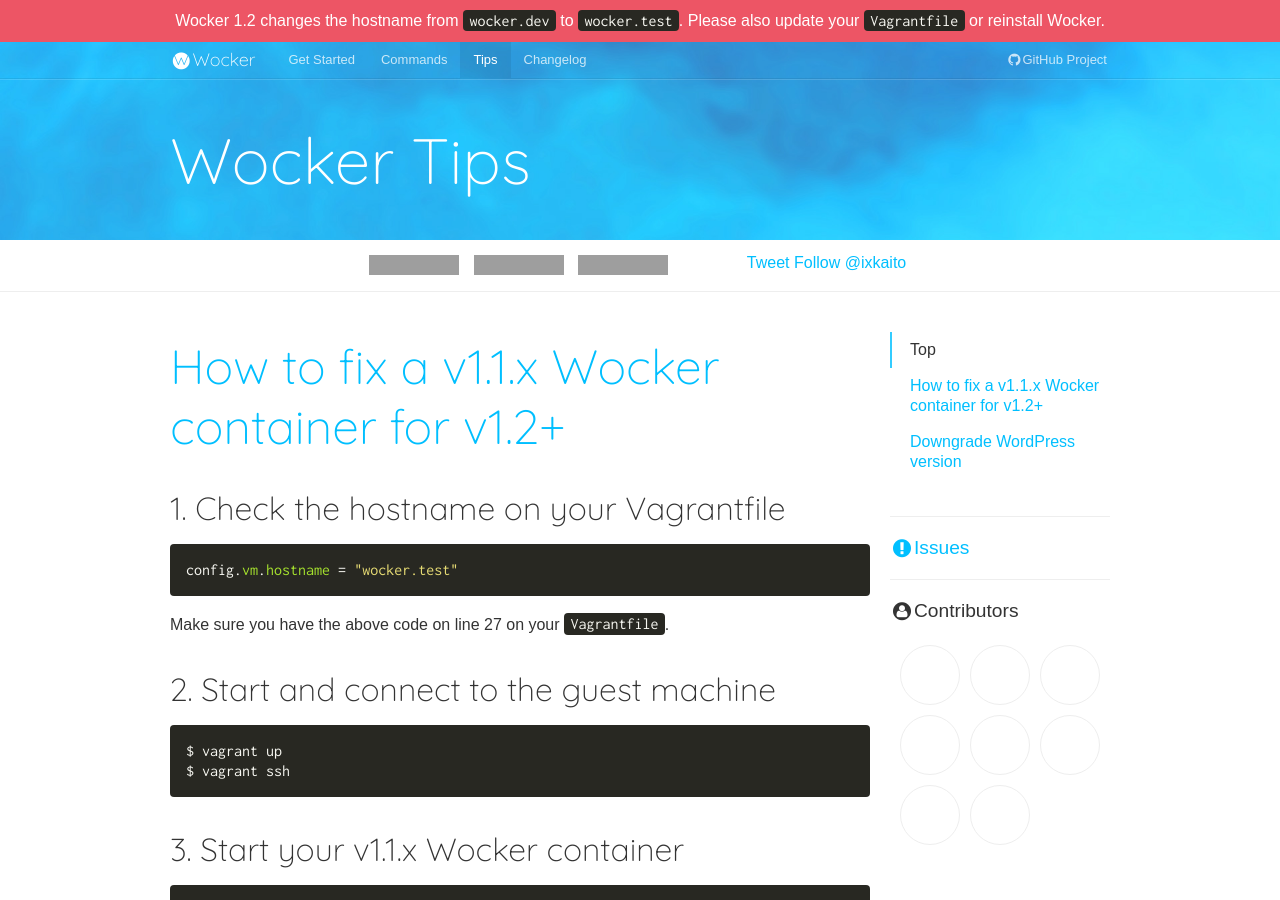
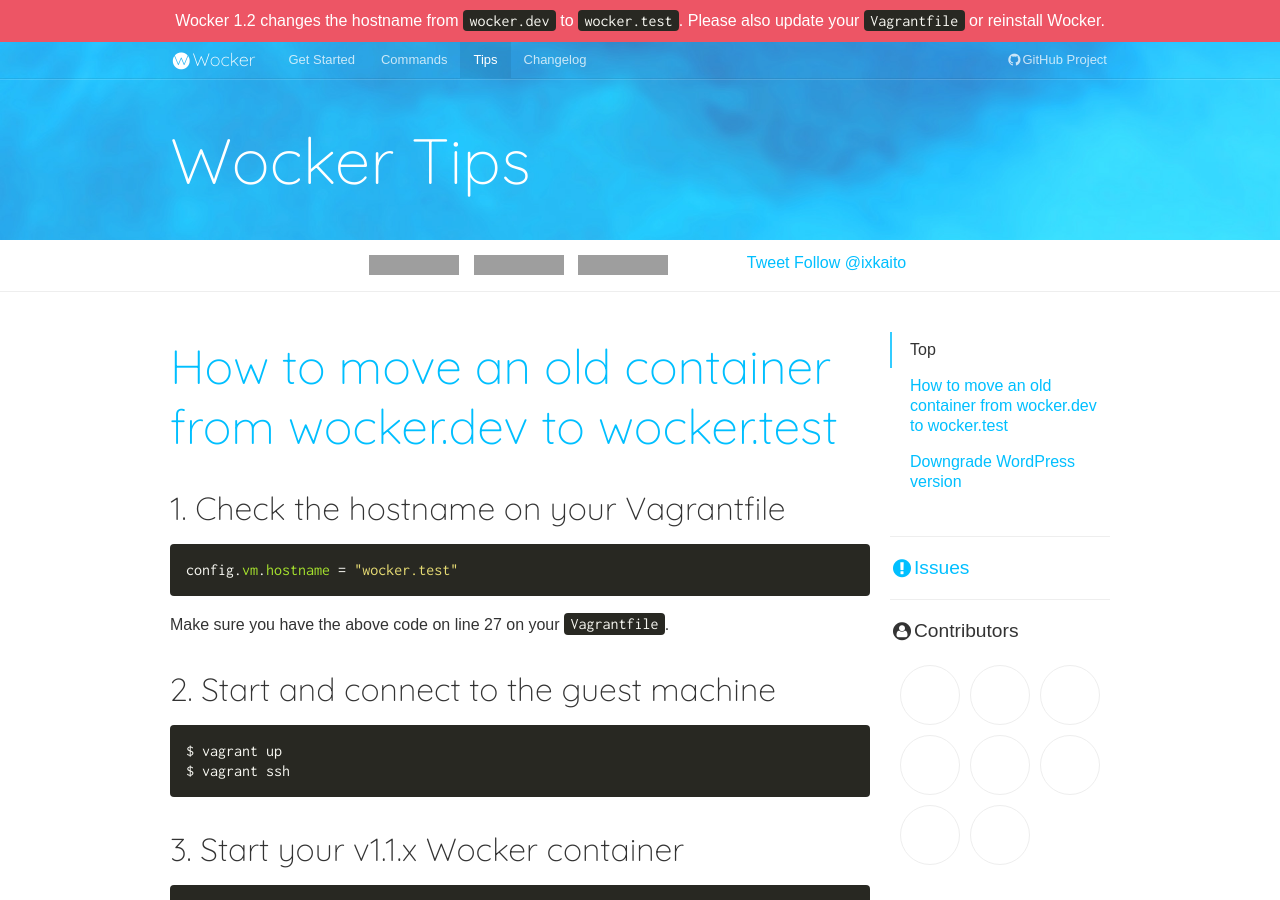
Before and after one commit to wckr/wckr.github.io, a Jekyll site: the page built from tips.md, in a window 1280 px wide and 900 px high. Built offline with Jekyll 4.4.1, drawn with Linux system fonts in a browser that asks for light colours; nearby versions of some CDN libraries; some web fonts are replaced; a script that is not in the unit is left out; comment, search, counter and statistics services are not loaded; grey boxes are pictures that could not be loaded.

Commit message:
Update the tips

```diff
--- a/tips.md
+++ b/tips.md
@@ -5,7 +5,7 @@
 type: tips
 ---
 
-## How to fix a v1.1.x Wocker container for v1.2+
+## How to move an old container from wocker.dev to wocker.test
 
 ### 1. Check the hostname on your Vagrantfile
 
```
